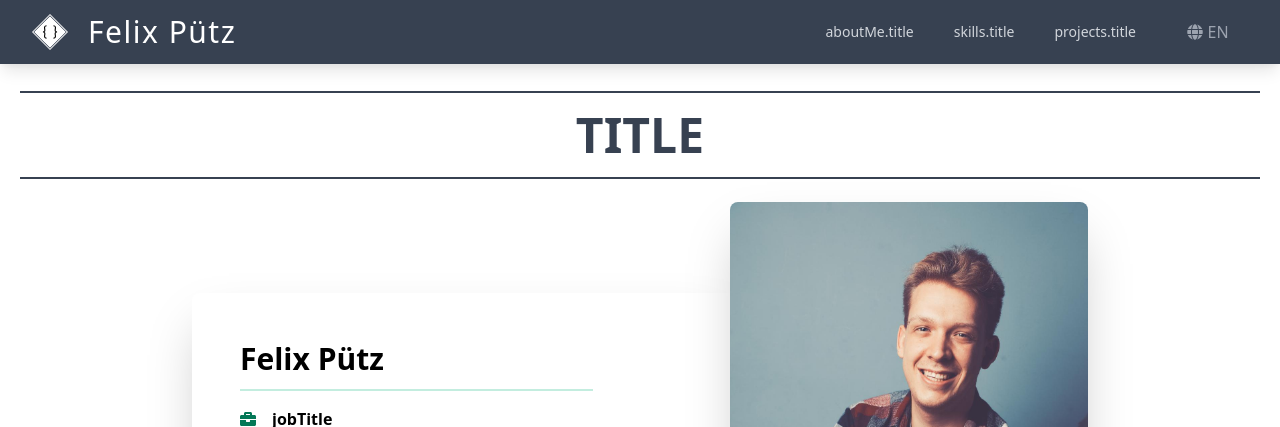
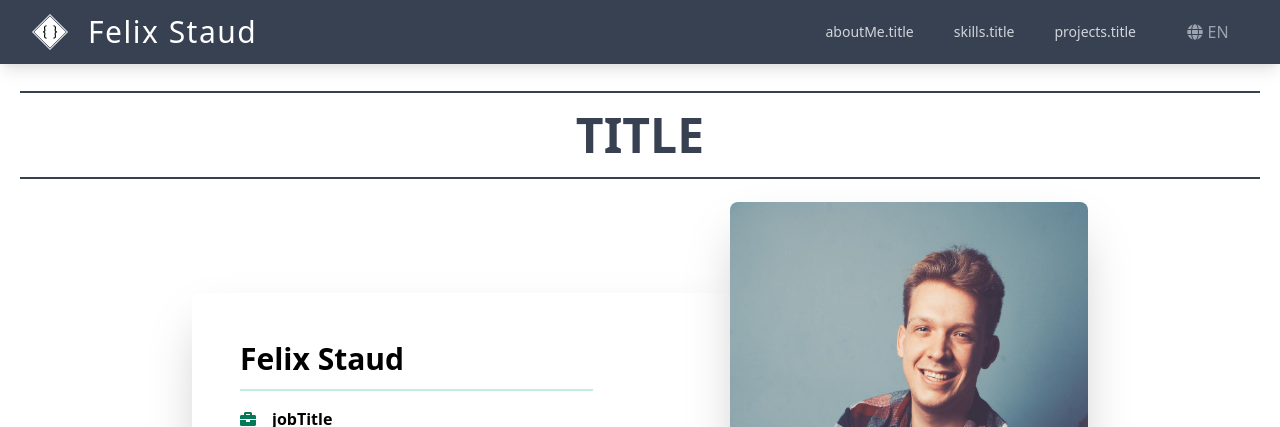
Before and after one commit to flx-sta/flx-sta.github.io, a Vue app: page / in a window 1280 px wide. Shown: the top 427 px of the page. Built offline with nearby package versions, Linux system fonts and the light colour scheme; a web font is replaced by a local one.

Commit message:
new last-name

```diff
--- a/index.html
+++ b/index.html
@@ -4,7 +4,7 @@
     <meta charset="UTF-8" />
     <link rel="icon" href="/favicon.ico" />
     <meta name="viewport" content="width=device-width, initial-scale=1.0" />
-    <title>Felix Pütz - Portfolio</title>
+    <title>Felix Staud - Portfolio</title>
     <link rel="stylesheet" href="https://rsms.me/inter/inter.css">
   </head>
   <body>
--- a/src/components/AboutMeSection.vue
+++ b/src/components/AboutMeSection.vue
@@ -50,7 +50,7 @@
             }"
           ></div>
 
-          <h1 class="text-3xl font-bold pt-8 lg:pt-0">Felix Pütz</h1>
+          <h1 class="text-3xl font-bold pt-8 lg:pt-0">Felix Staud</h1>
           <div
             class="
               mx-auto
--- a/src/components/TheFooter.vue
+++ b/src/components/TheFooter.vue
@@ -16,7 +16,7 @@
       transition
     "
   >
-    <div class="justify-self-start">&copy; {{ fullYear }} Felix Pütz</div>
+    <div class="justify-self-start">&copy; {{ fullYear }} Felix Staud</div>
     <div class="group justify-self-end">
       <fa-icon
         icon="envelope"
--- a/src/components/TheNavigation.vue
+++ b/src/components/TheNavigation.vue
@@ -54,7 +54,7 @@
               tracking-wider
             "
           >
-            Felix Pütz
+            Felix Staud
           </h1>
           <div class="hidden sm:block ml-auto">
             <div class="flex space-x-4 h-full items-center">
```
Also changed, not shown: 1 other file (tests, documents, lock files or other folders).
